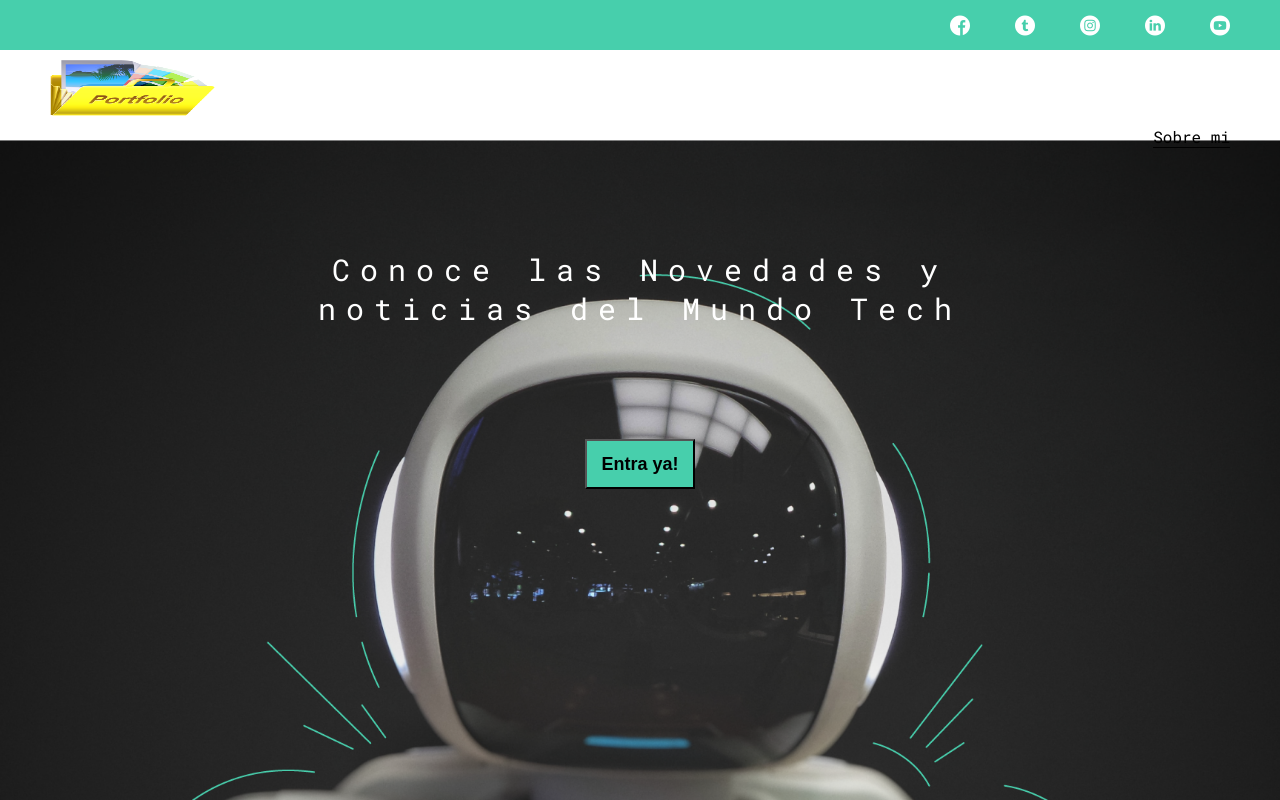
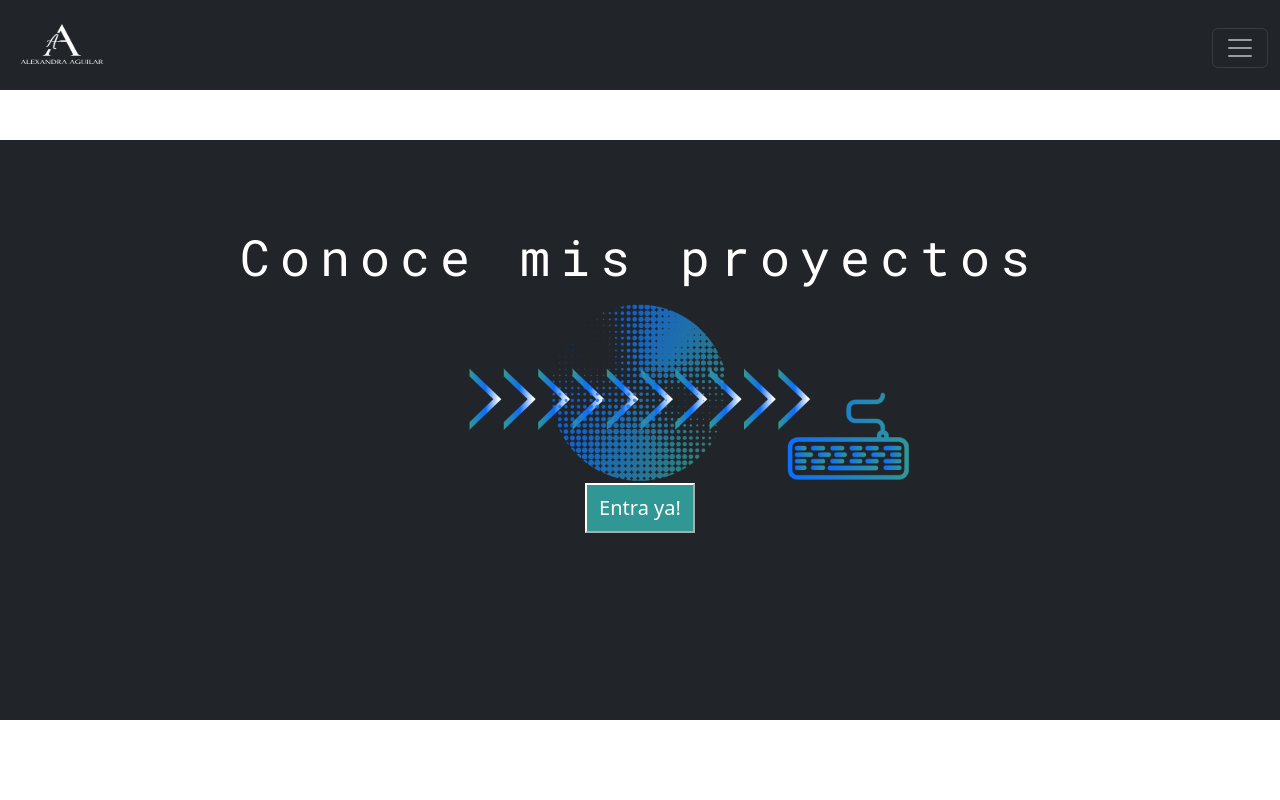
Before and after one commit to Alexandra-Aguilar/briefcase_digital, a plain HTML site: page BLOG/index.html in a window 1280 px wide. Drawn offline with nearby package versions, Linux system fonts and the light colour scheme.

Commit message:
Agrega modificaciones al index

```diff
--- a/BLOG/css/main.css
+++ b/BLOG/css/main.css
@@ -35,7 +35,7 @@ header .header-icons-container {
     width: 100%;
     height: 50px;
     display: grid;
-    background-color: #47cfac;
+    background-color: #319795;
 }
 header .header-icons-container .icons {
      width: 300px;
@@ -57,6 +57,7 @@ nav {
 }
 nav .nav-logo-container {
     margin-left: 50px;
+    background-color: #FAF089;
 }
 nav .nav-logo-container a img {
         /* width: 220px; */
@@ -118,7 +119,7 @@ nav .profile-link a {
     display: grid;
     grid-template-columns: 1fr 4fr 1fr;
     height: 100%;
-    background-image: url('../assets/img/Cover.png');
+    background-image: url('../assets/img/imgIndexAlexandra.png');
     background-position: center;
     background-repeat: no-repeat;
     background-size: cover;
@@ -127,29 +128,37 @@ nav .profile-link a {
     display: grid;
     grid-column: 2;
     justify-items: center;
-    height: 350px;
+    height: 500px;
     margin-top: 80px;
 }
 .home-main-text {
     font-family: 'Roboto mono', monospace;
-    font-size: 30px;
+    font-size: 50px;
     font-weight: 700px;
     letter-spacing: 10px;
     color: white;
     text-align: center;
 }
 .home-main-button{
-    width: 110px;
+    width:110px;
     height: 50px;
-    background-color: #47cfac;
+    background-color: #319795;
+    border-color: #ffff;
     display:grid;
     align-items: center;
+    color: white;
 
 }
 .home-main-button a {
-    font-weight: 700;
-    font-size: 18px;
+    font-weight: 500;
+    font-size: 20px;
+    color: white;
+    position: relative;
+    display:inline;
+    text-decoration: none;
 }
+
+
 
 .blogs-main{
     display: grid;
--- a/BLOG/index.html
+++ b/BLOG/index.html
@@ -4,39 +4,61 @@
     <meta charset="UTF-8">
     <meta http-equiv="X-UA-Compatible" content="IE=edge">
     <meta name="viewport" content="width=device-width, initial-scale=1.0">
-    <title>Mi Portafolio</title>
     <link rel="stylesheet" href="./css/main.css">
     <link rel="stylesheet" href="./css/font/flaticon.css">
+    <link href="https://cdn.jsdelivr.net/npm/bootstrap@5.2.2/dist/css/bootstrap.min.css" rel="stylesheet" integrity="sha384-Zenh87qX5JnK2Jl0vWa8Ck2rdkQ2Bzep5IDxbcnCeuOxjzrPF/et3URy9Bv1WTRi" crossorigin="anonymous">
+    <title>Alexandra Aguilar</title>
 </head>
-<body class=" home-body">
+<body>
     <header>
-        <section class="header-icons-container">
-            <div class="icons">
-                <a href="/"><span class="flaticon-001-facebook"></span></a>
-                <a href="/"><span class="flaticon-002-twitter"></span></a>
-                <a href="/"><span class="flaticon-011-instagram"></span></a>
-                <a href="https://www.linkedin.com/in/alexandraaguil/"><span class="flaticon-010-linkedin"></span></a>
-                <a href="/"><span class="flaticon-008-youtube"></span></a>
+        <nav class="navbar navbar-dark bg-dark fixed-top">
+            <div class="container-fluid">
+              <a class="navbar-brand" href="./index.html"><img src="./assets/img/imgLogoAlexA.png" alt="Logo de mi blog" width="100" height="70"></a>
+              <button class="navbar-toggler" type="button" data-bs-toggle="offcanvas" data-bs-target="#offcanvasDarkNavbar" aria-controls="offcanvasDarkNavbar">
+                <span class="navbar-toggler-icon"></span>
+              </button>
+              <div class="offcanvas offcanvas-end text-bg-dark" tabindex="-1" id="offcanvasDarkNavbar" aria-labelledby="offcanvasDarkNavbarLabel">
+                <div class="offcanvas-header">
+                  <h5 class="offcanvas-title" id="offcanvasDarkNavbarLabel">Alexandra Aguilar</h5>
+                  <button type="button" class="btn-close btn-close-white" data-bs-dismiss="offcanvas" aria-label="Close"></button>
                 </div>
-        </section>
-
-        <nav>
-            <section class="nav-logo-container">
-                <a href="./index.html"> <img src="./assets/img/Portfolio-Transparent-Background.png" alt="Logo de mi blog"></a>
-            </section>
-            <section class="profile-link">
-                <a href="perfil.html">Sobre mi</a>
-            </section>
+                <div class="offcanvas-body">
+                  <ul class="navbar-nav justify-content-end flex-grow-1 pe-3">
+                    <li class="nav-item">
+                      <a class="nav-link active" aria-current="page" href="./index.html">Inicio</a>
+                    </li>
+                    <li class="nav-item">
+                      <a class="nav-link" href="#">Sobre mí</a>
+                    </li>
+                    <li class="nav-item dropdown">
+                      <a class="nav-link dropdown-toggle" href="#" role="button" data-bs-toggle="dropdown" aria-expanded="false">
+                        Estoy en
+                      </a>
+                      <ul class="dropdown-menu dropdown-menu-dark">
+                        <li><a class="dropdown-item" href="https://www.linkedin.com/in/alexandraaguil/"><span class="flaticon-010-linkedin"></span> Linkedin</a></li>
+                        <li><a class="dropdown-item" href="/"><span class="flaticon-002-twitter"></span> Twitter</a></li>
+                        <li><a class="dropdown-item" href="/"><span class="flaticon-011-instagram"></span> Instagram</a></li>
+                        <li><a class="dropdown-item" href="/"><span class="flaticon-008-youtube"></span> YouTube</a></li>
+                      </ul>
+                    </li>
+                  </ul>
+                </div>
+              </div>
+            </div>
           </nav>
     </header>
 
     <main class="home-main">
       <section>
-            <p class="home-main-text">Conoce  las  Novedades  y <br> noticias  del  Mundo  Tech</p>
+        <p class="home-main-text secondary">Conoce  mis proyectos</p>
+        <p>
         <button class="home-main-button">
             <a href="proyectos.html">Entra ya!</a>
         </button>
+      </p>
     </section>
     </main>
+
+<script src="https://cdn.jsdelivr.net/npm/bootstrap@5.2.2/dist/js/bootstrap.bundle.min.js" integrity="sha384-OERcA2EqjJCMA+/3y+gxIOqMEjwtxJY7qPCqsdltbNJuaOe923+mo//f6V8Qbsw3" crossorigin="anonymous"></script>
 </body>
 </html>
```
Also changed, not shown: BLOG/assets/img/imgIndexAlexandra.png (added), BLOG/assets/img/imgLogoAlexA.png (added). Lines whose indentation alone changed are shown as unchanged.
